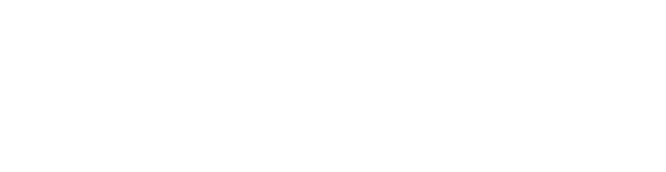
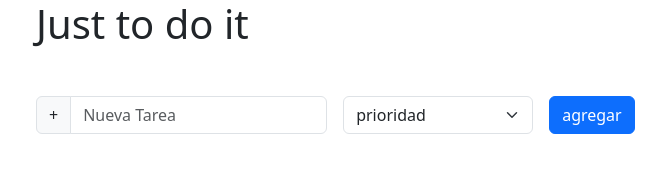
Before and after one commit to eugenioxcornejo/TP5ejercicio3, a plain HTML site: page index.html in a window 1280 px wide. Shown: the whole page, without its empty margins (12-678 px from the left). Drawn offline with nearby package versions, Linux system fonts and the light colour scheme.

Commit message:
no logrado

```diff
--- a/index.html
+++ b/index.html
@@ -11,7 +11,52 @@
     <link rel="stylesheet" href="">
     <title>Tareas</title>
 </head>
+<h1 class="ms-5">Just to do it</h1>
 <body>
+    <section class="d-flex ms-5 mt-5">
+    <form class="row row-cols-lg-auto g-3 align-items-center">
+        <div class="col-12">
+          <label class="visually-hidden" for="ingresotareas" >Nueva Tarea</label>
+          <div class="input-group">
+            <div class="input-group-text">+</div>
+            <input type="text" class="form-control" id="ingresotareas" placeholder="Nueva Tarea">
+          </div>
+        </div>
+
+        <div class="col-12">
+          <label class="visually-hidden" for="inlineFormSelectPref"></label>
+          <select class="form-select" id="inlineFormSelectPref">
+            <option selected>prioridad</option>
+            <option value="1">Urgente</option>
+            <option value="2">No tan urgente</option>
+            <option value="3">para nada urgente</option>
+          </select>
+        </div>
+
+
+
+        <div class="col-12">
+          <button type="agregar" class="btn btn-primary " onclick="displaytareas()">agregar</button>
+        </div>
+      </form>
+    </section>
+
+    <section>
+        <ul class="list-group col-6 ms-5 mt-5 contenedor-lista">
+
+            <!-- <div class="form-check d-flex me-1">
+                <input class="form-check-input" type="checkbox" value="" id="flexCheckDefault">
+                <label class="form-check-label" for="flexCheckDefault">
+
+                </label> <li class="list-group-item col-10 ms-3"></li>
+              </div> -->
+
+
+
+          </ul>
+
+    </section>
+
 
 </body>
 <script src="https://cdn.jsdelivr.net/npm/bootstrap@5.3.2/dist/js/bootstrap.bundle.min.js" integrity="sha384-C6RzsynM9kWDrMNeT87bh95OGNyZPhcTNXj1NW7RuBCsyN/o0jlpcV8Qyq46cDfL" crossorigin="anonymous"></script>
--- a/js/TP5ejercicio3.js
+++ b/js/TP5ejercicio3.js
@@ -0,0 +1,20 @@
+
+
+
+const ingresotarea = document.getElementById("ingresotareas");
+const contenedorlista = document.getElementById("contenedor-lista");
+
+
+
+function displaytareas() {
+if (ingresotarea.value == ''){
+    alert('debe ingresar una tarea, algo debes tener pendiente');
+
+}
+else{ let li = document.createElement("li");
+li.innerHTML = ingresotarea.value;
+ingresotarea.appendChild(li);
+}
+
+
+}
```
